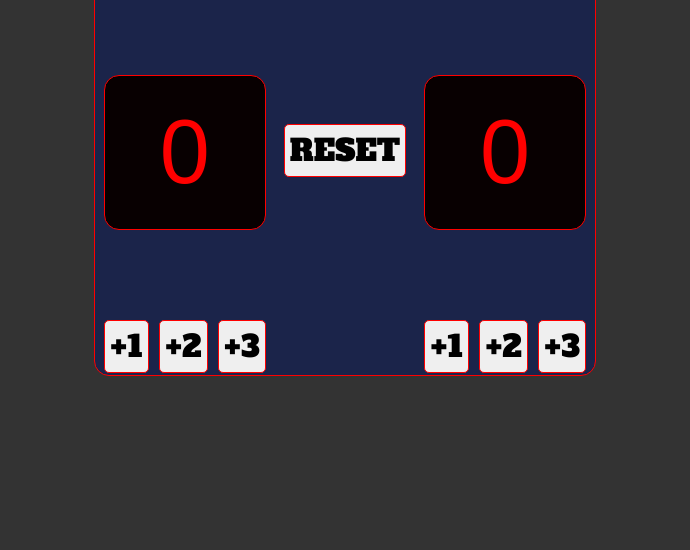
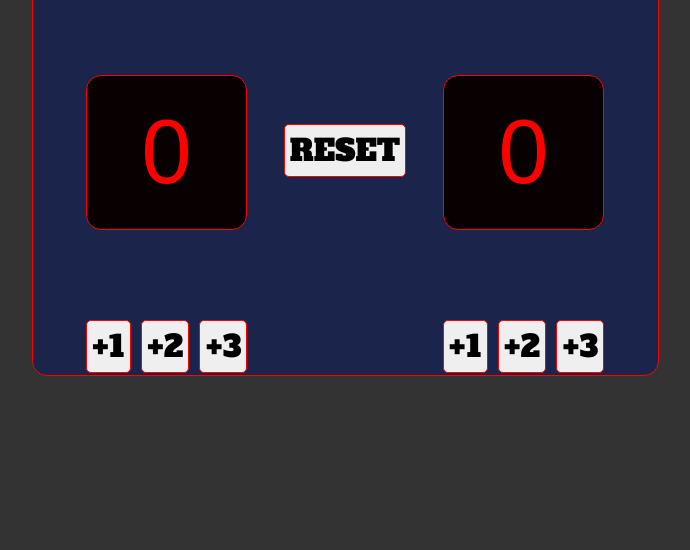
Before and after one commit to killingbeckad11/Basketball-Scoreboard, a website built with Vite: page index.html in a window 1280 px wide. Shown: the part 250-800 px from the top of the page, without its empty margins (295-985 px from the left). Built offline with nearby package versions, Linux system fonts and the light colour scheme; a web font is replaced by a local one.

Commit message:
Change ability to display score.

```diff
--- a/index.css
+++ b/index.css
@@ -13,7 +13,7 @@ body {
     justify-content: space-around;
     align-items: center;
     color: #EEEEEE;
-    width: 500px;
+    width: 625px;
     height: 450px;
     background-color: #1B244A;
     text-align: center;
@@ -64,3 +64,13 @@ h1 {
   display: flex;
 
 }
+
+.home {
+  padding-left: 40px;
+  padding-right: 10px;
+}
+
+.guest {
+  padding-right: 40px;
+  padding-left: 10px;
+}
```
